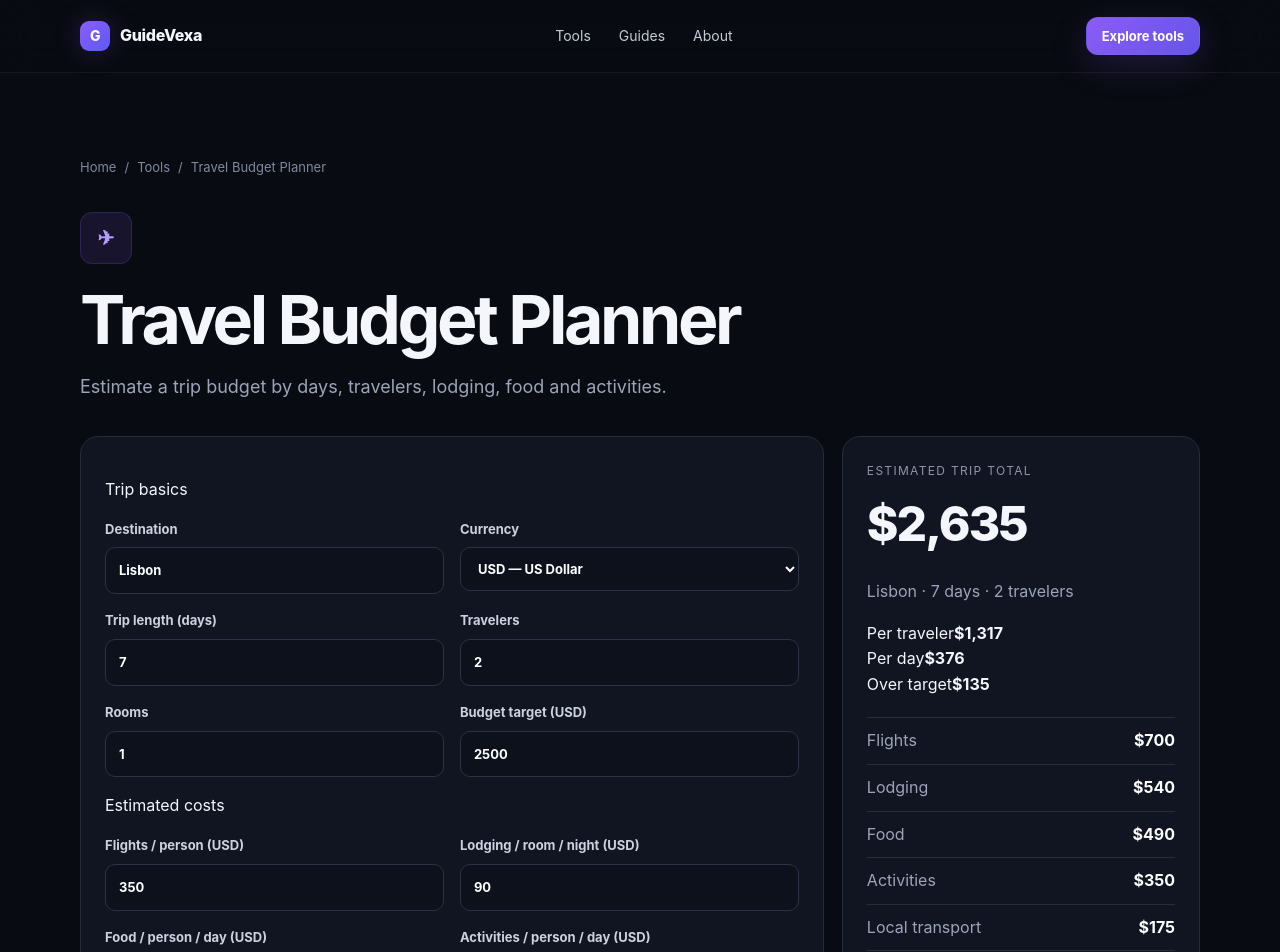
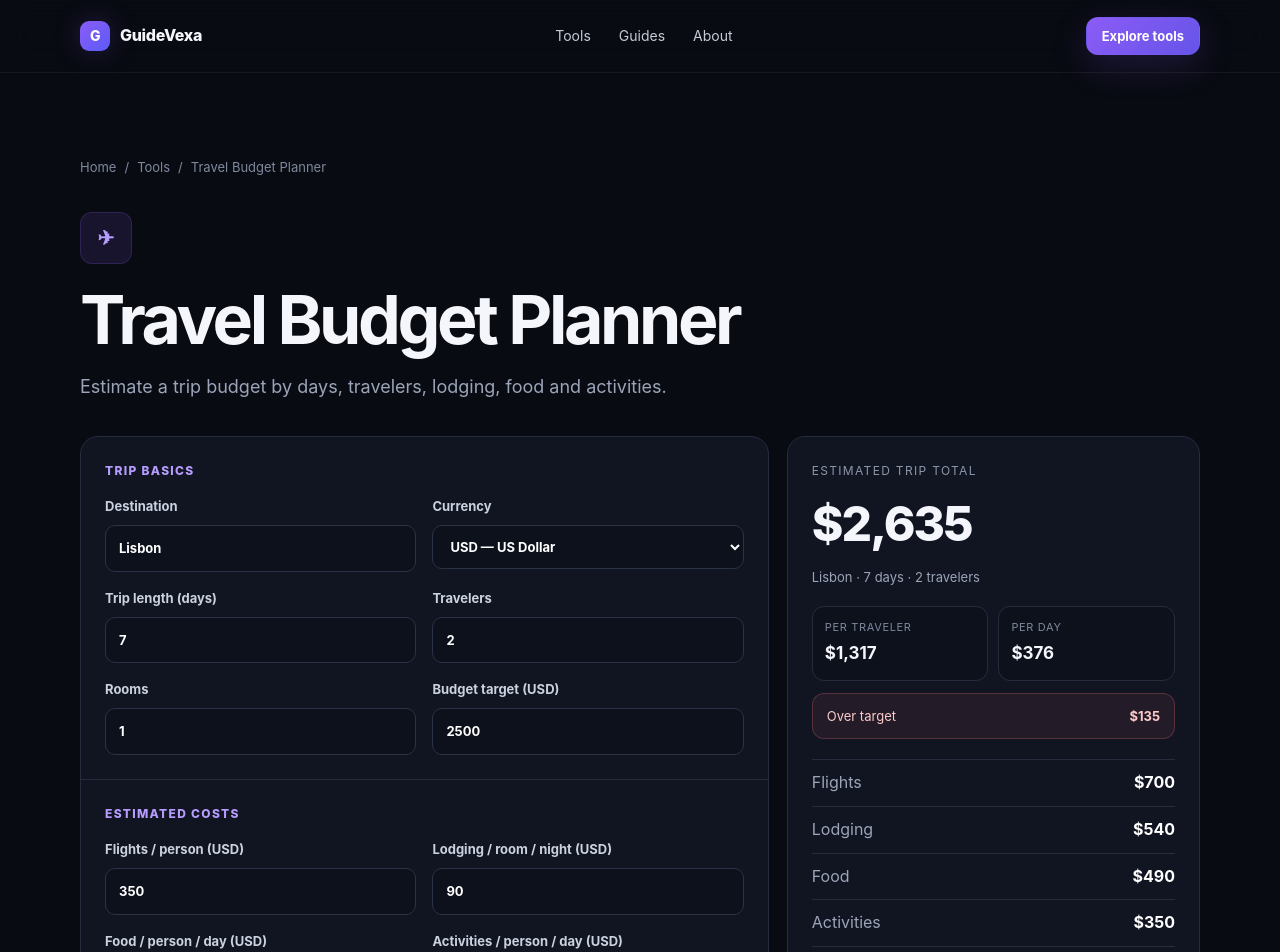
Before and after one commit to Alhachmi01/CardioNewYork, a Next.js app: page /tools/travel-budget-planner in a window 1280 px wide. Shown: the top 952 px of the page. Built offline with nearby package versions, Linux system fonts and the light colour scheme.

Commit message:
Style Travel Budget Planner V2

```diff
--- a/app/globals.css
+++ b/app/globals.css
@@ -22,7 +22,7 @@ button, input, select { font: inherit; }
 .brand-mark { width: 30px; height: 30px; border-radius: 9px; display: grid; place-items: center; background: linear-gradient(135deg, var(--accent), #5b5bf7); color: white; font-size: 14px; box-shadow: 0 0 28px rgba(139,92,246,.24); }
 .nav { display: flex; gap: 28px; color: #c5cbd8; font-size: 14px; }
 .nav a:hover, .footer-links a:hover { color: white; }
-.button { display: inline-flex; align-items: center; justify-content: center; min-height: 46px; padding: 0 20px; border: 1px solid transparent; border-radius: 12px; background: linear-gradient(135deg, var(--accent), #6654e8); color: white; font-weight: 700; cursor: pointer; box-shadow: 0 10px 35px rgba(111,83,220,.22); }
+.button { display: inline-flex; align-items: center; justify-content: center; min-height: 46px; padding: 0 20px; border: 1px solid transparent; border-radius: 12px; background: linear-gradient(135deg, var(--accent), #6654e8); color: white; font-weight: 700; cursor: pointer; box-shadow: 0 10px 35px rgba(111,83,220,.22); transition: transform .18s ease, filter .18s ease, border-color .18s ease; }
 .button:hover { filter: brightness(1.08); transform: translateY(-1px); }
 .button-small { min-height: 38px; padding: 0 15px; font-size: 13px; }
 .button-ghost { background: transparent; border-color: var(--border); box-shadow: none; }
@@ -101,13 +101,48 @@ input:focus, select:focus { border-color: var(--accent); box-shadow: 0 0 0 3px r
 .footer-brand { margin-bottom: 12px; }
 .footer-links { display: flex; flex-wrap: wrap; gap: 22px; align-items: start; color: #aab2c3; font-size: 14px; }
 .footer-bottom { margin-top: 34px; padding-top: 20px; border-top: 1px solid var(--border); color: #737d92; font-size: 13px; }
+
+/* Travel Budget Planner V2 */
+.travel-budget-v2 { grid-template-columns: minmax(0, 1.25fr) minmax(310px, .75fr); }
+.travel-budget-v2 .tool-form { padding: 0; overflow: hidden; }
+.tool-form-section { padding: 24px; border-bottom: 1px solid var(--border); }
+.tool-form-section:last-of-type { border-bottom: 0; }
+.section-label { margin: 0 0 16px; color: var(--accent-2); font-size: 12px; font-weight: 800; letter-spacing: .11em; text-transform: uppercase; }
+.helper-text { margin: 16px 24px 24px; color: #7f899d; font-size: 12px; line-height: 1.55; }
+.compact-helper { margin: 12px 0 0; text-align: center; }
+.result-destination { margin: 4px 0 0; font-size: 13px; }
+.summary-grid { display: grid; grid-template-columns: 1fr 1fr; gap: 10px; margin-top: 18px; }
+.summary-card { padding: 12px; border: 1px solid var(--border); border-radius: 12px; background: #0d111c; }
+.summary-card span { display: block; color: #7f899d; font-size: 11px; text-transform: uppercase; letter-spacing: .06em; }
+.summary-card strong { display: block; margin-top: 4px; font-size: 17px; }
+.budget-status { display: flex; align-items: center; justify-content: space-between; gap: 16px; margin-top: 12px; padding: 12px 14px; border-radius: 12px; border: 1px solid var(--border); font-size: 13px; }
+.budget-status.under { background: rgba(110,231,183,.08); border-color: rgba(110,231,183,.25); color: #b8f5de; }
+.budget-status.over { background: rgba(248,113,113,.08); border-color: rgba(248,113,113,.25); color: #fecaca; }
+.budget-actions .button + .button { margin-top: 10px; }
+
+.guide-card-link { display: block; }
+.article-row-link { transition: background .18s ease, transform .18s ease; }
+.article-row-link:hover { background: rgba(255,255,255,.018); }
+.article-row-link:hover h2 { color: var(--accent-2); }
+.guide-article { max-width: 820px; }
+.guide-article .page-intro { margin-bottom: 30px; }
+.guide-meta { display: flex; flex-wrap: wrap; gap: 10px 16px; color: #7f899d; font-size: 13px; margin-top: 12px; }
+.guide-body { max-width: 760px; }
+.guide-body h2 { margin-top: 44px; font-size: 30px; }
+.guide-body h3 { margin-top: 28px; font-size: 21px; }
+.guide-body p, .guide-body li { color: #aab2c3; }
+.guide-body ul { padding-left: 20px; }
+.guide-callout { margin: 28px 0; padding: 18px 20px; background: rgba(139,92,246,.08); border: 1px solid rgba(139,92,246,.2); border-radius: 14px; color: #d8cdfd; }
+.guide-cta { margin-top: 38px; padding: 24px; border: 1px solid var(--border); border-radius: var(--radius); background: var(--surface); }
+.guide-cta h2 { margin-top: 0; font-size: 26px; }
+
 @media (max-width: 860px) {
   .nav { display: none; }
   .hero { min-height: auto; padding: 70px 0 46px; grid-template-columns: 1fr; gap: 42px; }
   .hero h1 { font-size: clamp(43px, 13vw, 64px); }
   .tool-grid { grid-template-columns: 1fr 1fr; }
   .split-section { grid-template-columns: 1fr; gap: 40px; }
-  .tool-layout { grid-template-columns: 1fr; }
+  .tool-layout, .travel-budget-v2 { grid-template-columns: 1fr; }
   .result-box { position: static; }
 }
 @media (max-width: 590px) {
@@ -127,4 +162,17 @@ input:focus, select:focus { border-color: var(--accent); box-shadow: 0 0 0 3px r
   .field-grid, .field-grid.two { grid-template-columns: 1fr; }
   .footer-grid { flex-direction: column; }
   .article-row { grid-template-columns: 40px 1fr; gap: 14px; }
+  .big-number { font-size: 42px; }
+  .summary-grid { grid-template-columns: 1fr; }
 }
+
+@media print {
+  .site-header, .site-footer, .breadcrumbs, .tool-form, .content-note, .budget-actions { display: none !important; }
+  body { background: white; color: black; }
+  .page { padding: 20px 0; }
+  .tool-layout, .travel-budget-v2 { display: block; }
+  .result-box { position: static; background: white; color: black; border-color: #ccc; box-shadow: none; }
+  .muted, .breakdown div, .summary-card span { color: #444; }
+  .breakdown strong, .summary-card strong { color: black; }
+  .summary-card { background: white; border-color: #ddd; }
+}
```
